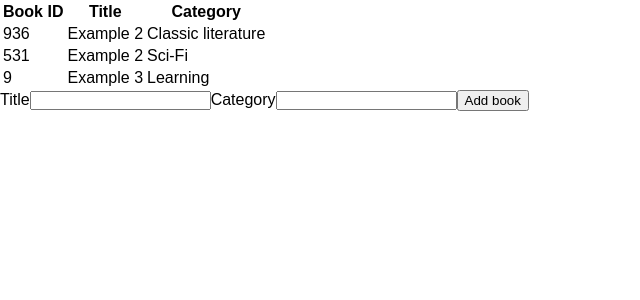
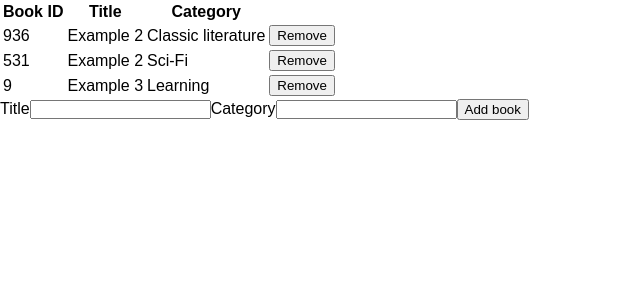
Before and after one commit to davidmrtz-dev/react-bookstore, a React (Create React App) app: page / in a window 1280 px wide. Shown: the top 300 px of the page, without its empty margins (0-640 px from the left). Built offline with nearby package versions, Linux system fonts and the light colour scheme; a web font is replaced by a local one.

Commit message:
Added  handling for removing books

```diff
--- a/src/components/Book.js
+++ b/src/components/Book.js
@@ -2,11 +2,16 @@
 import React from 'react';
 import PropTypes from 'prop-types';
 
-const Book = ({ book }) => (
+const Book = ({ book, handleRemoveBook }) => (
   <tr>
     <td>{book.id}</td>
     <td>{book.title}</td>
     <td>{book.category}</td>
+    <td>
+      <button type="button" onClick={handleRemoveBook}>
+        Remove
+      </button>
+    </td>
   </tr>
 );
 
@@ -20,4 +25,5 @@ Book.propTypes = {
       category: PropTypes.string.isRequired,
     }),
   ).isRequired,
+  handleRemoveBook: PropTypes.func.isRequired,
 };
--- a/src/containers/BooksList.js
+++ b/src/containers/BooksList.js
@@ -3,10 +3,14 @@ import React from 'react';
 import { connect } from 'react-redux';
 import PropTypes from 'prop-types';
 import Book from '../components/Book';
+import { removeBook } from '../actions';
 
 const mapStateToProps = ({ books }) => ({ books });
+const mapDispatchToProps = dispatch => ({
+  removeBook: id => dispatch(removeBook(id)),
+});
 
-const BookList = ({ books }) => (
+const BookList = ({ books, removeBook }) => (
   <table>
     <thead>
       <tr>
@@ -16,17 +20,27 @@ const BookList = ({ books }) => (
       </tr>
     </thead>
     <tbody>
-      {books && books.map(book => <Book key={book.id} book={book} />)}
+      {books &&
+        books.map(book => (
+          <Book
+            key={book.id}
+            book={book}
+            handleRemoveBook={() => {
+              removeBook(book.id);
+            }}
+          />
+        ))}
     </tbody>
   </table>
 );
 
-export default connect(mapStateToProps, null)(BookList);
+export default connect(mapStateToProps, mapDispatchToProps)(BookList);
 
 BookList.defaultProps = {
   books: [],
 };
 
 BookList.propTypes = {
-  books: PropTypes.array,
+  books: PropTypes.arrayOf(PropTypes.object),
+  removeBook: PropTypes.func.isRequired,
 };
```
